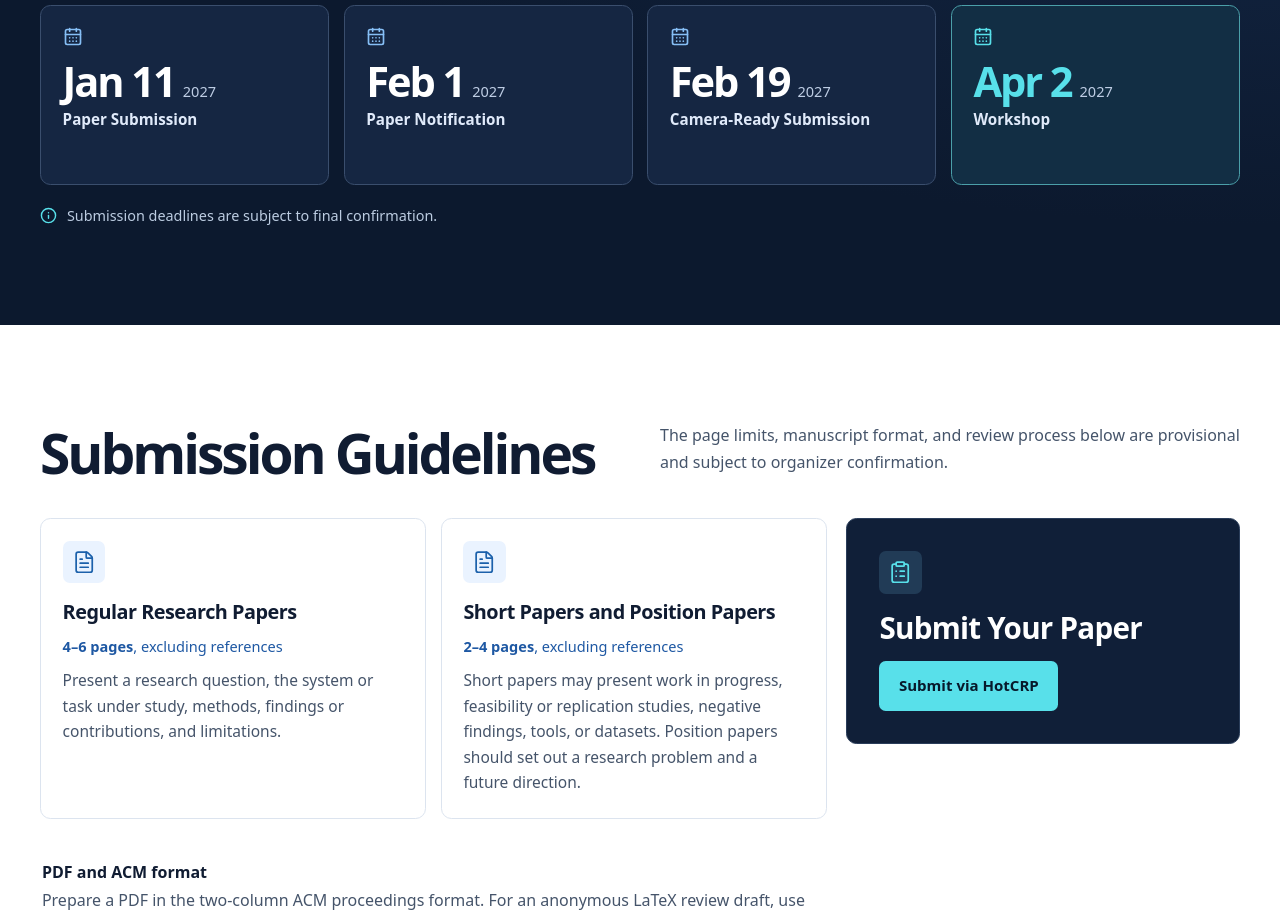
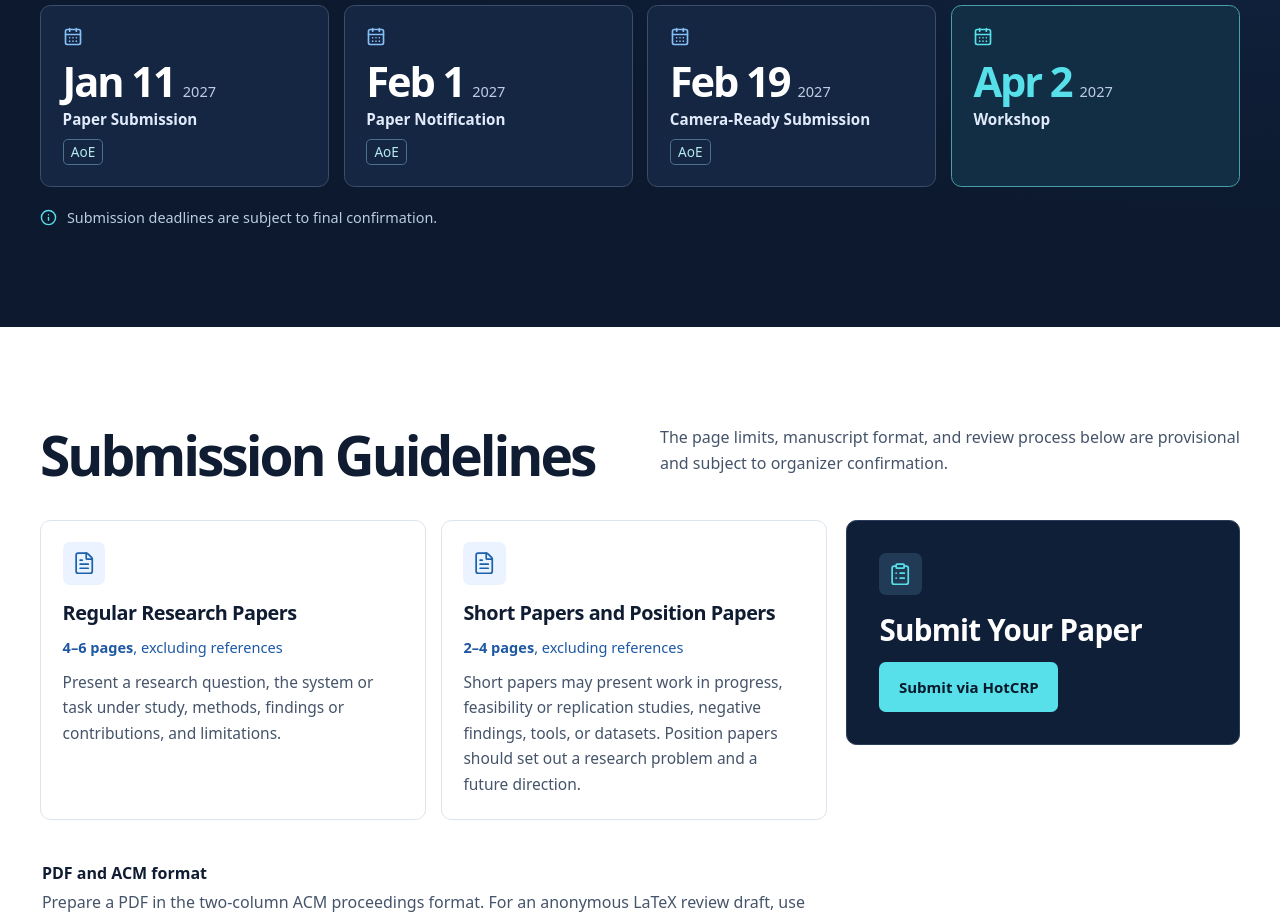
Before and after one commit to evidencexr/evidencexr.github.io, a React (Vite) app: page / in a window 1280 px wide. Shown: the part 2820-3739 px from the top of the page. Built offline with nearby package versions, Linux system fonts and the light colour scheme.

Commit message:
Label paper milestones with AoE

```diff
--- a/src/data/workshop.js
+++ b/src/data/workshop.js
@@ -116,18 +116,24 @@ export const workshopDate = "2027-04-02";
 
 export const dates = {
   "notice": "Submission deadlines are subject to final confirmation.",
+  "timeZones": {
+    "AoE": "Anywhere on Earth"
+  },
   "milestones": [
     [
       "Paper Submission",
-      "2027-01-11"
+      "2027-01-11",
+      "AoE"
     ],
     [
       "Paper Notification",
-      "2027-02-01"
+      "2027-02-01",
+      "AoE"
     ],
     [
       "Camera-Ready Submission",
-      "2027-02-19"
+      "2027-02-19",
+      "AoE"
     ],
     [
       "Workshop",
--- a/src/index.css
+++ b/src/index.css
@@ -123,6 +123,10 @@ section:focus, main:focus { outline: none; }
 .date-card time strong { font: 700 clamp(1.75rem, 3.4vw, 2.6rem)/1 var(--font-display); letter-spacing: -.05em; }
 .date-card time span { color: #becde4; font-size: .91rem; font-variant-numeric: tabular-nums; }
 .date-card h3 { color: #e0eafa; font: 550 .95rem/1.4 var(--font-sans); letter-spacing: 0; }
+.date-zone {
+  display: inline-block; margin-top: .55rem; padding: .05rem .45rem;
+  border: 1px solid #4b718c; border-radius: .3rem; color: #b5eaf0; font-size: .85rem; text-decoration: none;
+}
 .workshop-date { border-color: #4b9fa9; background: #122e44; }
 .workshop-date time strong, .workshop-date > svg { color: var(--highlight); }
 .date-note { display: flex; align-items: center; gap: .62rem; margin-top: 1.2rem; color: var(--dark-text); font-size: .9rem; }
--- a/src/sections/Timeline.jsx
+++ b/src/sections/Timeline.jsx
@@ -8,7 +8,7 @@ export function ImportantDates() {
       <div className="shell">
         <SectionHeading id="dates-title" title="Important Dates" />
         <ul className="date-grid">
-          {dates.milestones.map(([title, date]) => (
+          {dates.milestones.map(([title, date, zone]) => (
             <li key={title} className={title === 'Workshop' ? 'date-card workshop-date' : 'date-card'}>
               <CalendarDays size={20} aria-hidden="true" />
               <time dateTime={date}>
@@ -16,6 +16,7 @@ export function ImportantDates() {
                 <span>{formatDate(date, { year: 'numeric' })}</span>
               </time>
               <h3>{title}</h3>
+              {zone && <abbr className="date-zone" title={dates.timeZones[zone]}>{zone}</abbr>}
             </li>
           ))}
         </ul>
```
